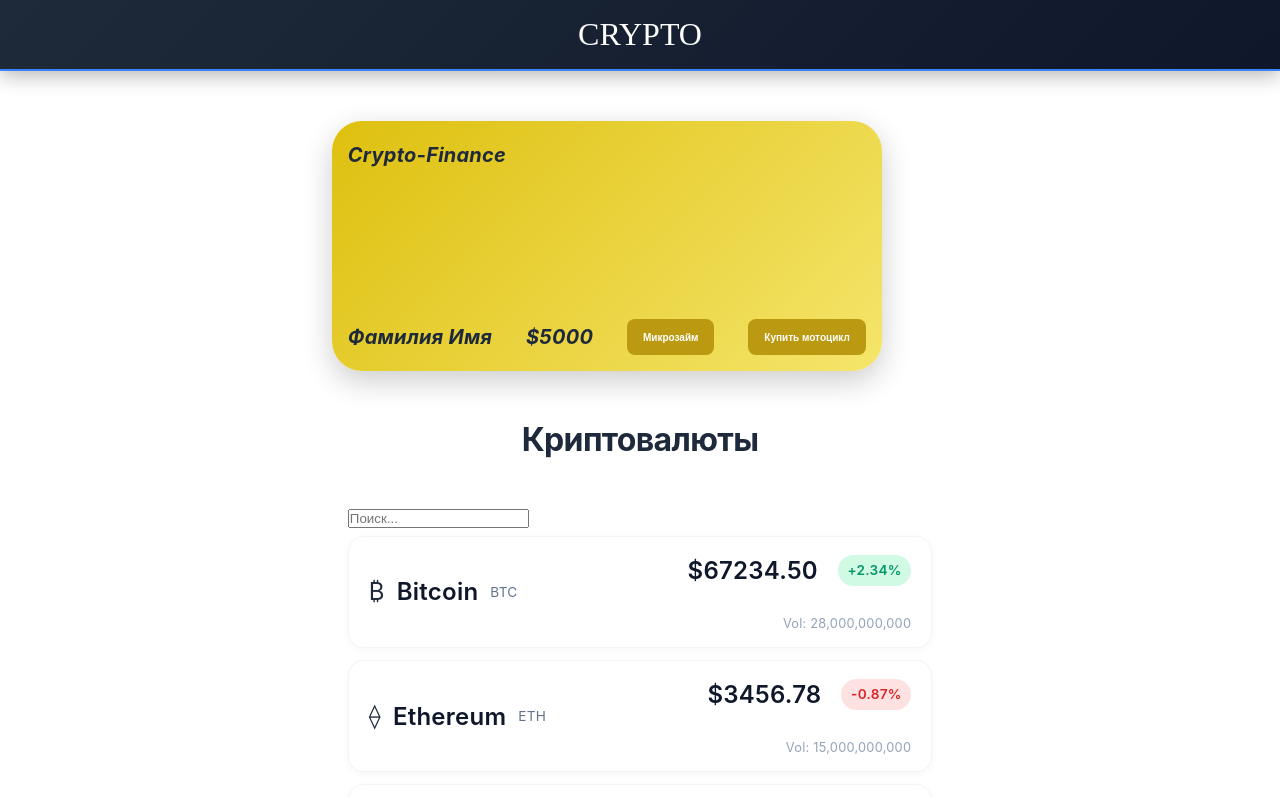
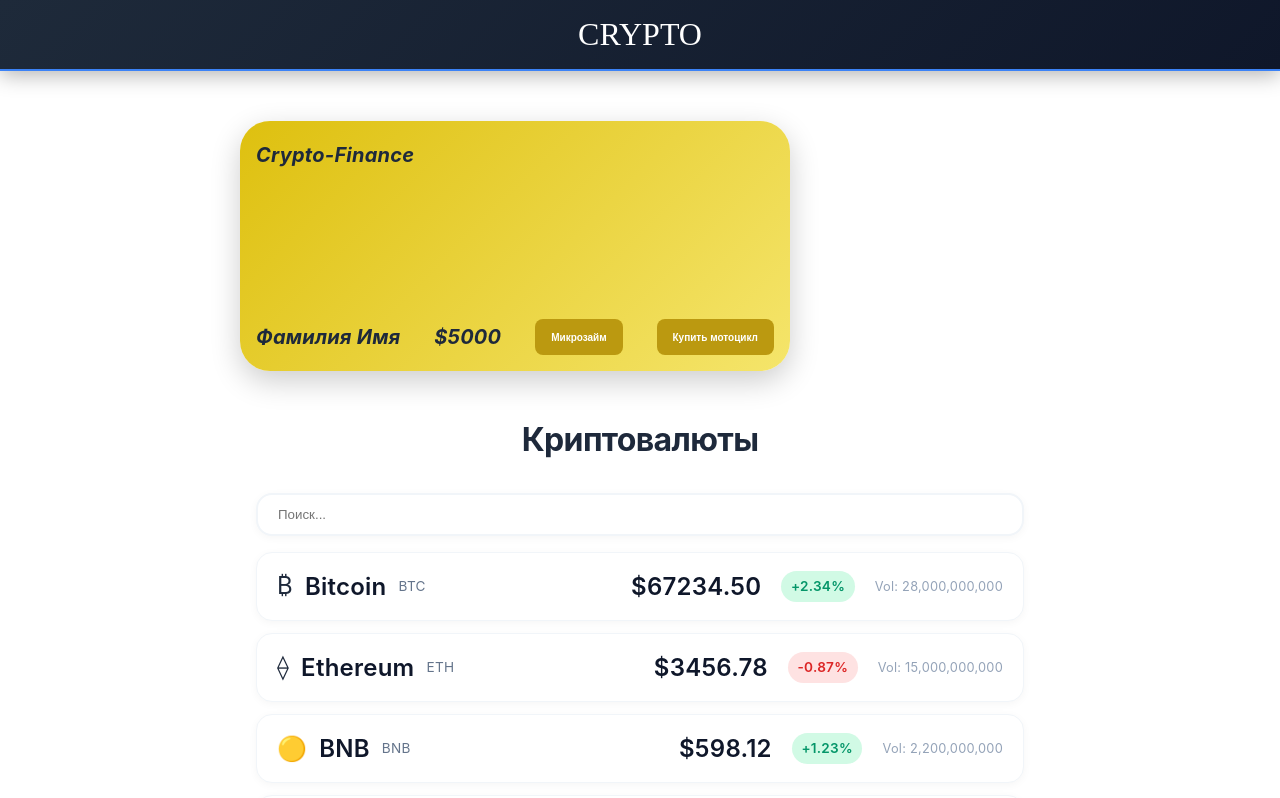
Before and after one commit to PoN1EXE/crypto, a React (Vite) app: page / in a window 1280 px wide. Shown: the top 798 px of the page. Built offline with nearby package versions, Linux system fonts and the light colour scheme.

Commit message:
визуал инпута

```diff
--- a/src/components/CoinList/CoinList.module.scss
+++ b/src/components/CoinList/CoinList.module.scss
@@ -119,3 +119,24 @@
   background: #fee2e2;
   border-radius: 12px;
 }
+
+.input {
+  background: #ffffff;
+  border-radius: 16px;
+  padding: 0.75rem 1.25rem;
+  box-shadow: 0 2px 8px rgba(0, 0, 0, 0.04);
+  border: 2px solid #f1f5f9;
+  transition: all 0.2s ease;
+  display: flex;
+  align-items: center;
+  justify-content: center;
+  flex-wrap: wrap;
+  width: 768px;
+  margin-bottom: 1rem;
+
+  &:hover {
+    border-color: #cbd5e1;
+    box-shadow: 0 4px 12px rgba(0, 0, 0, 0.06);
+    transform: translateY(-2px);
+  }
+}
--- a/src/components/CoinList/CoinList.tsx
+++ b/src/components/CoinList/CoinList.tsx
@@ -19,7 +19,13 @@
   return (
     <div className={styles.container}>
       <h2 className={styles.title}>Криптовалюты</h2>
-      <input type='text' value={search} onChange={(e) => setSearch(e.target.value)} placeholder='Поиск...' />
+      <input
+        className={styles.input}
+        type='text'
+        value={search}
+        onChange={(e) => setSearch(e.target.value)}
+        placeholder='Поиск...'
+      />
       {filteredData?.length === 0 ? (
         <div>'Ничего не найдено...'</div>
       ) : (
```
